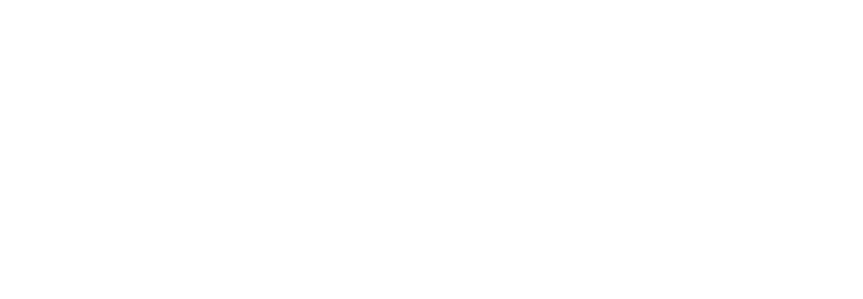
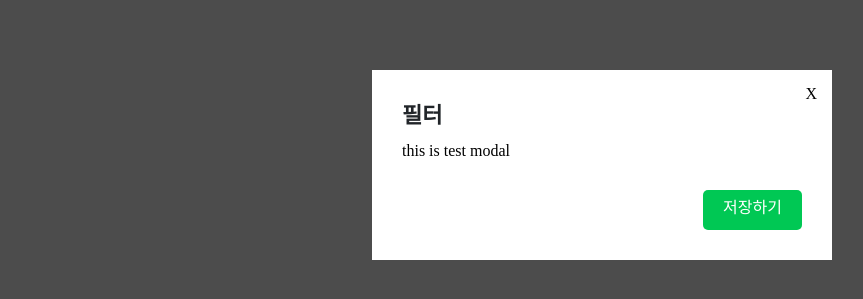
Before and after one commit to youngdo212/comento-feed, a Vue app: page / in a window 1280 px wide. Shown: the part 235-534 px from the top of the page, without its empty margins (38-901 px from the left). Built offline with nearby package versions, Linux system fonts and the light colour scheme; no server answers; a web font is replaced by a local one.

Commit message:
feat: Modal 컴포넌트 구현

```diff
--- /dev/null
+++ b/src/components/Modal.vue
@@ -0,0 +1,100 @@
+<template>
+  <div class="modal" v-if="visible" @click.self="$emit('close')">
+    <div class="modal__dialog">
+      <div class="modal__content">
+        <div class="modal__close-button" @click="$emit('close')">X</div>
+        <div class="modal__header">
+          <div class="modal__title">{{ title }}</div>
+        </div>
+        <div class="modal__body">
+          <slot />
+        </div>
+        <div class="modal__footer">
+          <div class="modal__confirm-button" @click="$emit('confirm')">
+            {{ confirmText }}
+          </div>
+        </div>
+      </div>
+    </div>
+  </div>
+</template>
+
+<script>
+export default {
+  name: 'Modal',
+  props: {
+    visible: Boolean,
+    title: String,
+    confirmText: {
+      type: String,
+      default: '확인'
+    }
+  }
+};
+</script>
+
+<style lang="scss" scoped>
+.modal {
+  display: flex;
+  justify-content: center;
+  align-items: center;
+  position: fixed;
+  top: 0px;
+  left: 0px;
+  width: 100vw;
+  height: 100vh;
+  background-color: rgba(0, 0, 0, 0.7);
+}
+
+.modal__dialog {
+  width: 460px;
+}
+
+.modal__content {
+  position: relative;
+  box-sizing: border-box;
+  width: 100%;
+  background-color: #fff;
+  padding: 30px;
+}
+
+.modal__close-button {
+  position: absolute;
+  top: 15px;
+  right: 15px;
+  cursor: pointer;
+}
+
+.modal__header {
+  height: 32px;
+  margin-bottom: 10px;
+}
+
+.modal__title {
+  font-size: 22px;
+  font-weight: bold;
+  line-height: 1.45;
+  color: #212529;
+}
+
+.modal__body {
+  margin-bottom: 30px;
+}
+
+.modal__footer {
+  overflow: hidden;
+}
+
+.modal__confirm-button {
+  box-sizing: border-box;
+  float: right;
+  height: 40px;
+  padding: 0px 20px;
+  font-size: 16px;
+  line-height: 2.3;
+  color: #ffffff;
+  background-color: $main-color;
+  border-radius: 5px;
+  cursor: pointer;
+}
+</style>
--- a/src/views/Home.vue
+++ b/src/views/Home.vue
@@ -5,6 +5,15 @@
       <User />
       <CardContainer />
     </Content>
+    <Modal
+      title="필터"
+      confirmText="저장하기"
+      @confirm="onConfirm"
+      @close="onClose"
+      :visible="true"
+    >
+      this is test modal
+    </Modal>
   </div>
 </template>
 
@@ -13,6 +22,7 @@
 import Content from '@/components/Content.vue';
 import User from '@/components/User.vue';
 import CardContainer from '@/components/CardContainer.vue';
+import Modal from '@/components/Modal.vue';
 
 export default {
   name: 'Home',
@@ -20,7 +30,16 @@
     Header,
     Content,
     User,
-    CardContainer
+    CardContainer,
+    Modal
+  },
+  methods: {
+    onClose() {
+      console.log('close');
+    },
+    onConfirm() {
+      console.log('confirm');
+    }
   }
 };
 </script>
```
